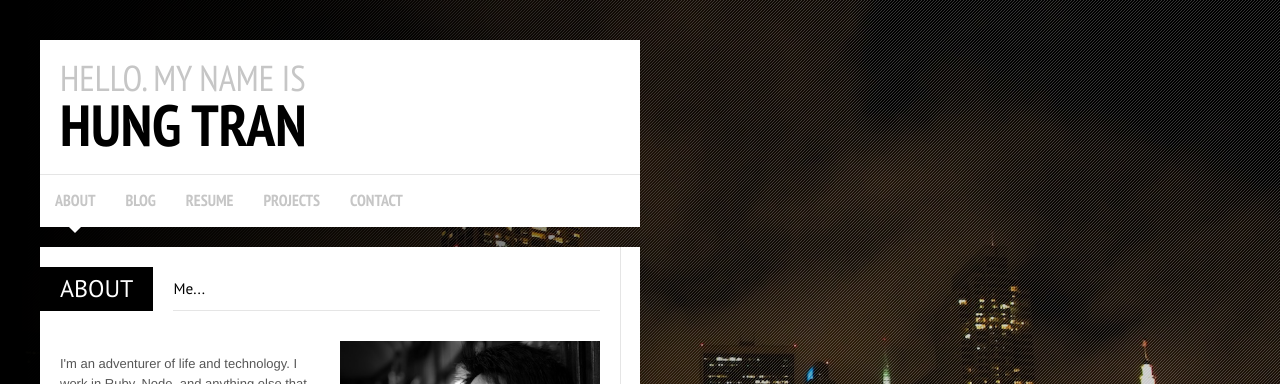
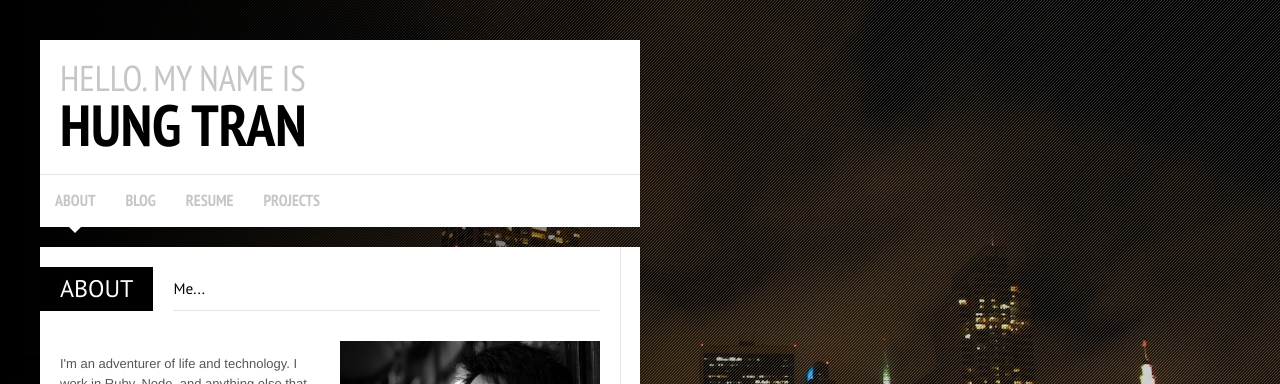
Before and after one commit to tranhungt/tranhungt.github.io, a Jekyll site: the page index.html, which Jekyll copies as it is, in a window 1280 px wide. Shown: the top 384 px of the page. Built offline with Jekyll 4.4.1, drawn with Linux system fonts in a browser that asks for light colours; some web fonts are replaced; Markdown is read by kramdown in place of the engine named in the settings.

Commit message:
remove contact page link

```diff
--- a/index.html
+++ b/index.html
@@ -85,11 +85,11 @@
 							<a href="#!portfolio-1">Projects</a>
 							<span></span>
 						</li>
-						<li>
+<!-- 						<li>
 							<a href="#!contact">Contact</a>
 							<span></span>
 						</li>
-					</ul>
+ -->					</ul>
 					<!-- /Menu -->
 
 				</div>
```
